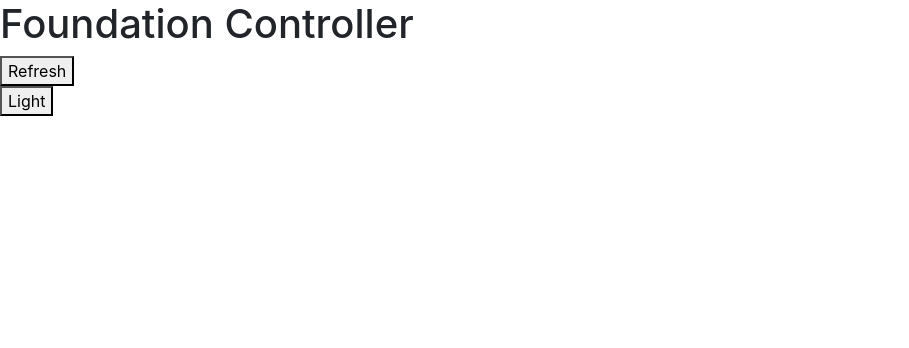
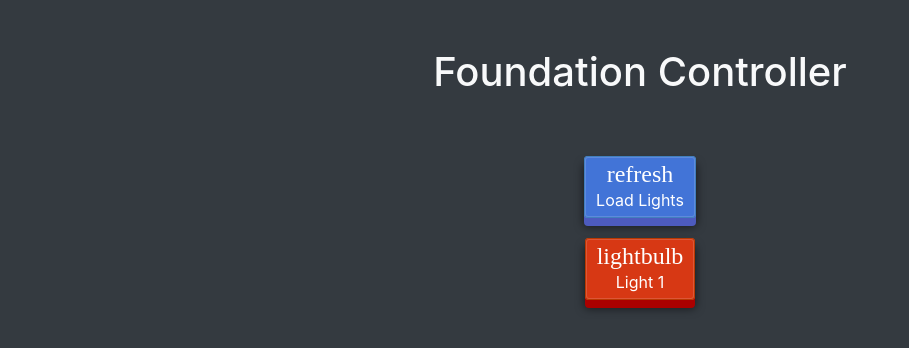
Before and after one commit to recypher-zz/foundation-controller, an Electron app: page renderer/index.html in a window 1280 px wide. Shown: the whole page, without its empty margins (0-909 px from the left). Drawn offline with Linux system fonts and the light colour scheme.

Commit message:
Updated index.html to change the look and the feel of the main interface so it wasn't ugly anymore

```diff
--- a/renderer/index.html
+++ b/renderer/index.html
@@ -1,22 +1,35 @@
 <!DOCTYPE html>
 <html lang="en">
 <head>
-    <meta http-equiv="Content-Security-Policy" content="default-src 'self'; script-src 'self';">
+    <meta http-equiv="Content-Security-Policy"
+    content="default-src 'self';
+    script-src 'self';
+    font-src 'self' https://fonts.gstatic.com;
+    style-src 'self' https://fonts.googleapis.com">
     <meta charset="UTF-8">
     <meta name="viewport" content="width=device-width, initial-scale=1.0">
     <script src="../js/jquery-3.7.0.min.js"></script>
     <script src="../js/renderer.js" defer></script>
     <script src="../js/bootstrap.min.js"></script>
+    <link href="https://fonts.googleapis.com/icon?family=Material+Icons"
+      rel="stylesheet">
     <link rel="stylesheet" href="./css/bootstrap.min.css">
+    <link rel="stylesheet" href="./css/styles.css">
     <title>Foundation Controller</title>
 </head>
-<body>
-    <h1>Foundation Controller</h1>
-    <form id="light-refresh">
-        <button type="submit">Refresh</button>
-    </form>
-    <form id="light-form" class="hidden">
-        <button type="submit">Light</button>
-    </form>
+<body class="bg-dark">
+    <h1 class="text-center p-5 text-light">Foundation Controller</h1>
+    <div class="container">
+        <div class="row justify-content-center">
+            <form id="light-refresh">
+                <button class="btn3d btn btn-primary" type="submit"><span class="material-icons">refresh</span><br>Load Lights</button>
+            </form>
+        </div>
+        <div class="row justify-content-center">
+            <form id="light-form" class="hidden">
+                <button class="btn3d btn btn-danger" type="submit"><span class="material-icons">lightbulb</span><br>Light 1</button>
+            </form>
+        </div>
+    </div>
 </body>
 </html>
```
